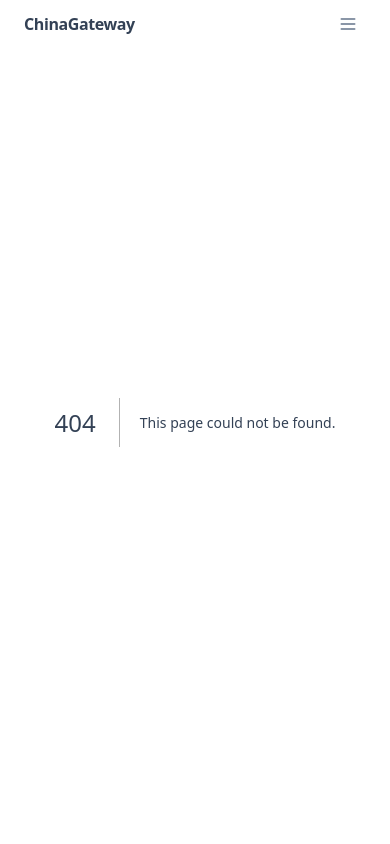
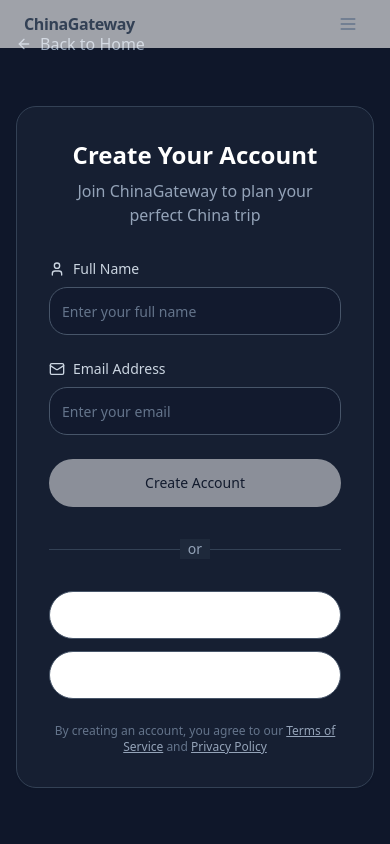
Before and after one commit to Claire123/chinagateway, a Next.js app: page /register in a window 390 px wide. Before the commit this address had no page. Shown: the top 844 px of the page. Built offline with nearby package versions, Linux system fonts and the light colour scheme.

Commit message:
Add: User registration page, Sign Up button in navbar, PWA mobile optimization

```diff
--- /dev/null
+++ b/app/register/page.tsx
@@ -0,0 +1,171 @@
+'use client'
+
+import { useState } from 'react'
+import { Button } from '@/components/ui/button'
+import { Card, CardContent } from '@/components/ui/card'
+import { Input } from '@/components/ui/input'
+import { Mail, User, CheckCircle, ArrowLeft } from 'lucide-react'
+import Link from 'next/link'
+
+export default function RegisterPage() {
+  const [step, setStep] = useState<'form' | 'success'>('form')
+  const [formData, setFormData] = useState({
+    name: '',
+    email: '',
+  })
+  const [isLoading, setIsLoading] = useState(false)
+
+  const handleSubmit = async (e: React.FormEvent) => {
+    e.preventDefault()
+    setIsLoading(true)
+
+    // Simulate API call
+    await new Promise(resolve => setTimeout(resolve, 1500))
+
+    setIsLoading(false)
+    setStep('success')
+  }
+
+  if (step === 'success') {
+    return (
+      <div className="min-h-screen bg-slate-900 flex items-center justify-center p-4">
+        <Card className="w-full max-w-md bg-slate-800/50 border-slate-700">
+          <CardContent className="p-8 text-center">
+            <div className="w-16 h-16 rounded-full bg-green-500/20 flex items-center justify-center mx-auto mb-6">
+              <CheckCircle className="w-8 h-8 text-green-400" />
+            </div>
+            <h1 className="text-2xl font-bold text-white mb-4">
+              Welcome to ChinaGateway!
+            </h1>
+            <p className="text-slate-400 mb-6">
+              Thank you for registering, {formData.name}. We&apos;ve sent a confirmation email to {formData.email}.
+            </p>
+            <div className="space-y-3">
+              <Link href="/">
+                <Button className="w-full bg-white text-slate-900 hover:bg-slate-100 rounded-full">
+                  Explore ChinaGateway
+                </Button>
+              </Link>
+              <Link href="/travel">
+                <Button variant="outline" className="w-full border-slate-600 text-slate-300 hover:bg-slate-800 rounded-full">
+                  Plan Your Trip
+                </Button>
+              </Link>
+            </div>
+          </CardContent>
+        </Card>
+      </div>
+    )
+  }
+
+  return (
+    <div className="min-h-screen bg-slate-900">
+      {/* Header */}
+      <div className="pt-8 px-4">
+        <Link href="/" className="inline-flex items-center text-slate-400 hover:text-white transition-colors">
+          <ArrowLeft className="w-4 h-4 mr-2" />
+          Back to Home
+        </Link>
+      </div>
+
+      {/* Form */}
+      <div className="flex items-center justify-center px-4 py-12">
+        <Card className="w-full max-w-md bg-slate-800/50 border-slate-700">
+          <CardContent className="p-8">
+            <div className="text-center mb-8">
+              <h1 className="text-2xl font-bold text-white mb-2">
+                Create Your Account
+              </h1>
+              <p className="text-slate-400">
+                Join ChinaGateway to plan your perfect China trip
+              </p>
+            </div>
+
+            <form onSubmit={handleSubmit} className="space-y-6">
+              {/* Name */}
+              <div className="space-y-2">
+                <label className="text-sm font-medium text-slate-300 flex items-center gap-2">
+                  <User className="w-4 h-4" />
+                  Full Name
+                </label>
+                <Input
+                  type="text"
+                  value={formData.name}
+                  onChange={(e) => setFormData({ ...formData, name: e.target.value })}
+                  placeholder="Enter your full name"
+                  className="h-12 bg-slate-900/50 border-slate-600 text-white placeholder:text-slate-500"
+                  required
+                />
+              </div>
+
+              {/* Email */}
+              <div className="space-y-2">
+                <label className="text-sm font-medium text-slate-300 flex items-center gap-2">
+                  <Mail className="w-4 h-4" />
+                  Email Address
+                </label>
+                <Input
+                  type="email"
+                  value={formData.email}
+                  onChange={(e) => setFormData({ ...formData, email: e.target.value })}
+                  placeholder="Enter your email"
+                  className="h-12 bg-slate-900/50 border-slate-600 text-white placeholder:text-slate-500"
+                  required
+                />
+              </div>
+
+              {/* Submit */}
+              <Button
+                type="submit"
+                disabled={isLoading || !formData.name || !formData.email}
+                className="w-full h-12 bg-white text-slate-900 hover:bg-slate-100 rounded-full font-medium disabled:opacity-50"
+              >
+                {isLoading ? 'Creating Account...' : 'Create Account'}
+              </Button>
+            </form>
+
+            {/* Divider */}
+            <div className="relative my-8">
+              <div className="absolute inset-0 flex items-center">
+                <div className="w-full border-t border-slate-700" />
+              </div>
+              <div className="relative flex justify-center text-sm">
+                <span className="px-2 bg-slate-800 text-slate-400">or</span>
+              </div>
+            </div>
+
+            {/* Social Login Options */}
+            <div className="space-y-3">
+              <Button
+                variant="outline"
+                className="w-full h-12 border-slate-600 text-white hover:bg-slate-700 rounded-full"
+                onClick={() => alert('WeChat login coming soon!')}
+              >
+                Continue with WeChat
+              </Button>
+              <Button
+                variant="outline"
+                className="w-full h-12 border-slate-600 text-white hover:bg-slate-700 rounded-full"
+                onClick={() => alert('Google login coming soon!')}
+              >
+                Continue with Google
+              </Button>
+            </div>
+
+            {/* Terms */}
+            <p className="text-xs text-slate-500 text-center mt-6">
+              By creating an account, you agree to our{' '}
+              <Link href="#" className="text-slate-400 hover:text-white underline">
+                Terms of Service
+              </Link>{' '}
+              and{' '}
+              <Link href="#" className="text-slate-400 hover:text-white underline">
+                Privacy Policy
+              </Link>
+            </p>
+          </CardContent>
+        </Card>
+      </div>
+    </div>
+  )
+}
--- a/components/navbar.tsx
+++ b/components/navbar.tsx
@@ -66,6 +66,12 @@
             <Link href="/contact" className="text-slate-500 hover:text-slate-700 transition-colors">
               Contact
             </Link>
+            <Link
+              href="/register"
+              className="px-4 py-2 bg-slate-700 text-white rounded-full text-xs font-medium hover:bg-slate-800 transition-colors"
+            >
+              Sign Up
+            </Link>
             <Search className="w-4 h-4 text-slate-400 cursor-pointer hover:text-slate-600" />
           </div>
 
@@ -103,6 +109,13 @@
             <Link href="/contact" className="block py-3 text-slate-500" onClick={() => setMobileMenuOpen(false)}>
               Contact
             </Link>
+            <Link
+              href="/register"
+              className="block py-3 px-4 bg-slate-700 text-white rounded-lg text-center font-medium mt-2"
+              onClick={() => setMobileMenuOpen(false)}
+            >
+              Sign Up
+            </Link>
           </div>
         </div>
       </header>
```
Also changed, not shown: public/manifest.json, public/sw.js, 1 other file (tests, documents, lock files or other folders).
